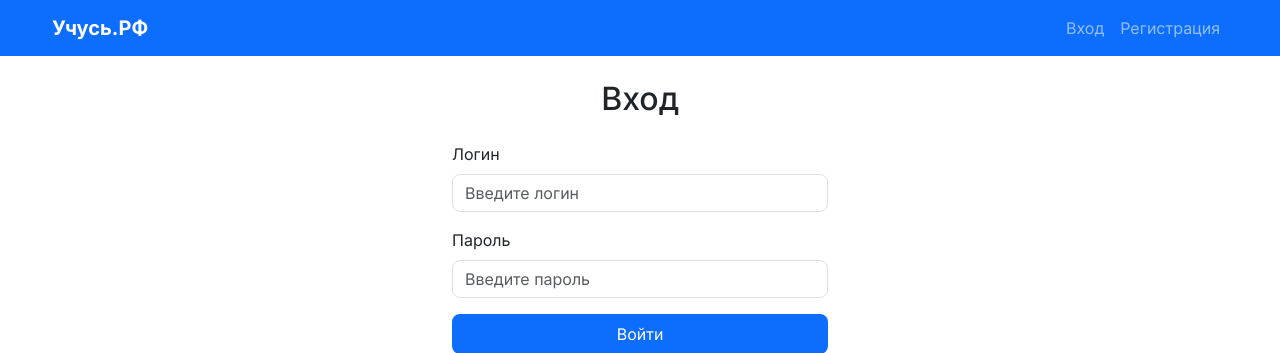
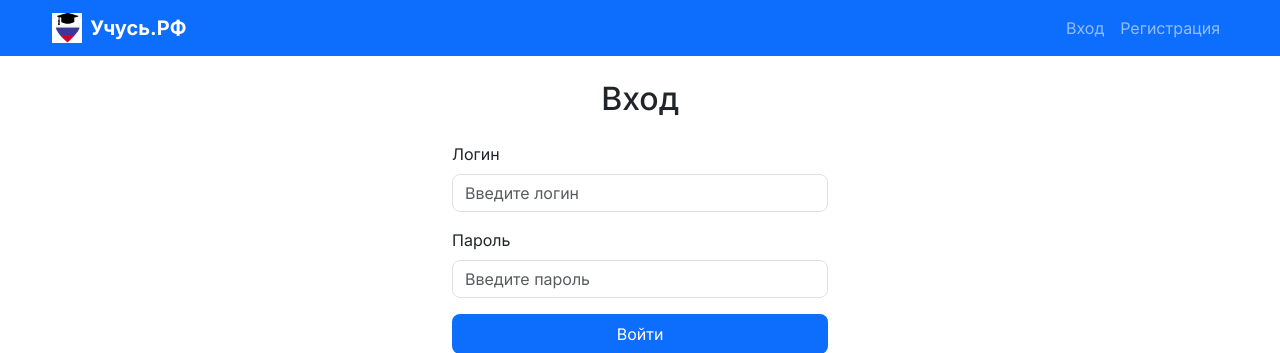
Before and after one commit to oficerov3426zolotoi-svg/Demoekzamen, a Django app: page /login/ in a window 1280 px wide. Shown: the top 353 px of the page. Run offline with Django 5.2, Linux system fonts and the light colour scheme.

Commit message:
Модуль 3: Оптимизация и микроанимации - анимации кнопок, ссылок, форм, индексы БД, логотип

```diff
--- a/templates/courses/base.html
+++ b/templates/courses/base.html
@@ -12,7 +12,10 @@
 <body>
     <nav class="navbar navbar-expand-lg navbar-dark bg-primary sticky-top">
         <div class="container">
-            <a class="navbar-brand" href="{% url 'index' %}">Учусь.РФ</a>
+            <a class="navbar-brand d-flex align-items-center" href="{% url 'index' %}">
+                <img src="{% static 'images/logo.png' %}" alt="Логотип Учусь.РФ" height="30" class="me-2">
+                Учусь.РФ
+            </a>
             <button class="navbar-toggler" type="button" data-bs-toggle="collapse" data-bs-target="#navbarNav">
                 <span class="navbar-toggler-icon"></span>
             </button>
```
Also changed, not shown: static/images/logo.png (added).
